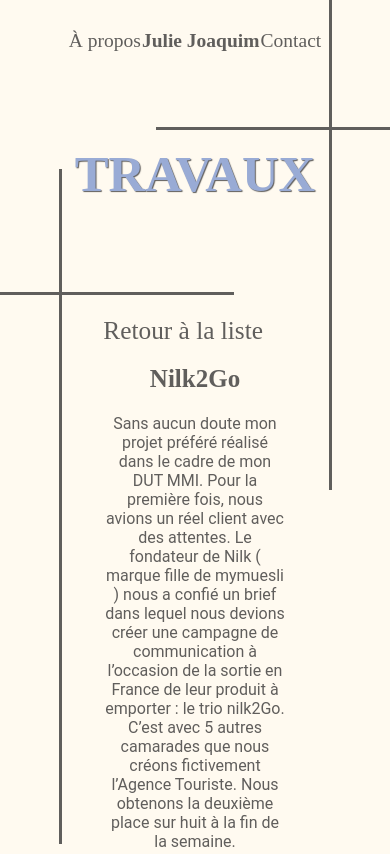
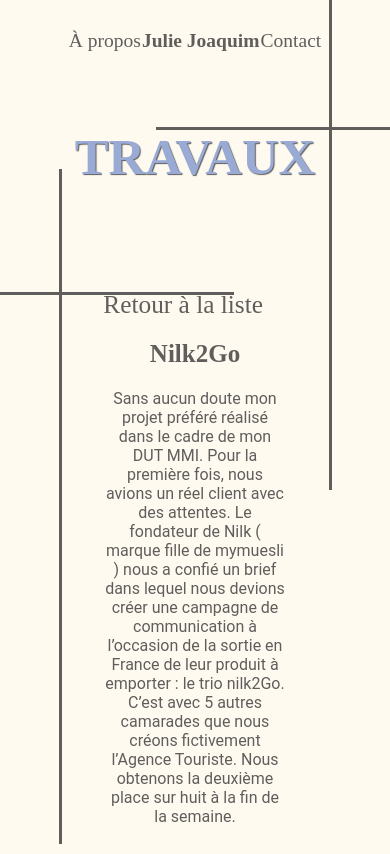
Before and after one commit to Juliejqm/PortfolioJJ, a plain HTML site: page projets/nilk.html in a window 390 px wide. Shown: the top 854 px of the page. Drawn offline with Linux system fonts and the light colour scheme; a web font is replaced by a local one.

Commit message:
remontons tt ça

```diff
--- a/projets/nilk.css
+++ b/projets/nilk.css
@@ -39,9 +39,9 @@ img{
 
 
 @media (max-width: 960px) {
-    h1 {margin-top: 11vh;}
+    h1 {margin-top: 9vh;}
     #header {height: 14vh;}
-    #content-nilk {margin-top: 12vh;}
+    #content-nilk {margin-top: 9vh;}
     #gallery {flex-direction: column; align-items: center}
     img{height: 90%; width: 70%;}
 
--- a/projets/theorie.css
+++ b/projets/theorie.css
@@ -9,7 +9,7 @@ iframe {
 }
 
 @media (max-width: 960px) {
-    h1 {margin-top: 11vh;}
+    h1 {margin-top: 9vh;}
     #header {height: 14vh;}
-    #content-theorie-animee {margin-top: 12vh;}
+    #content-theorie-animee {margin-top: 9vh;}
     }
```
